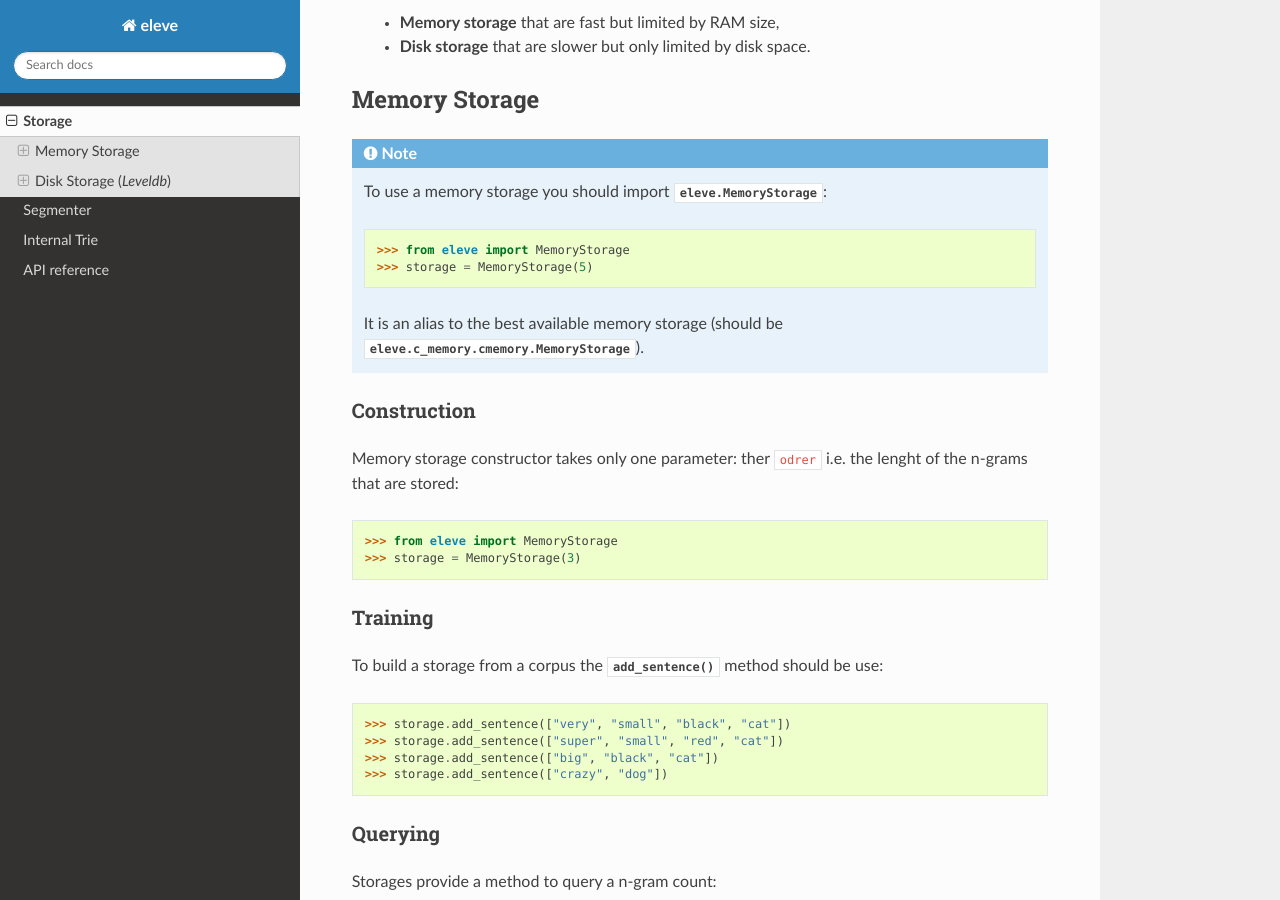
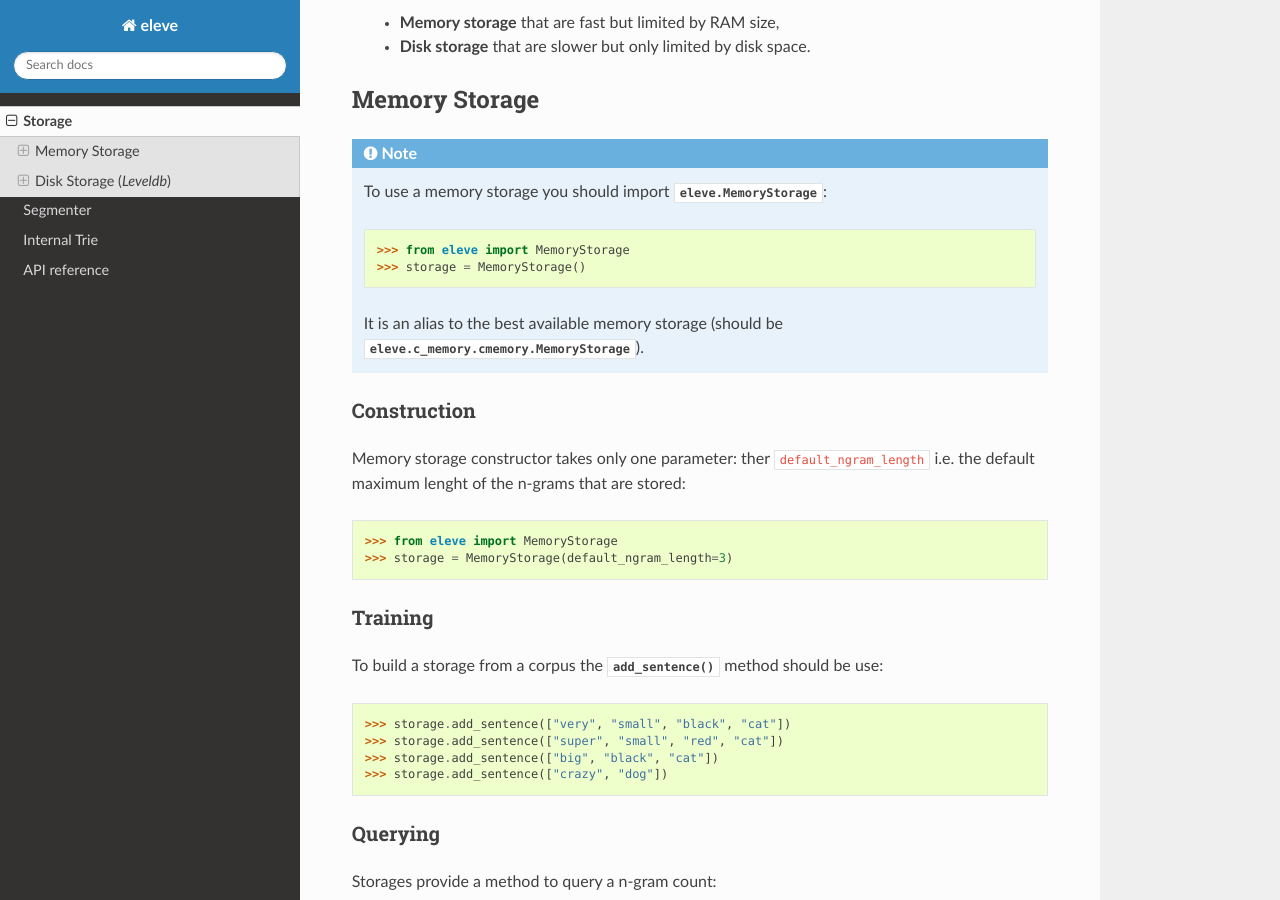
Before and after one commit to kodexlab/eleve, a Sphinx documentation site: the page built from docs/storage.rst, in a window 1280 px wide and 900 px high, scrolled down 368 px. Built offline with Sphinx 7.4.7 and the Read the Docs theme 2.0.0, drawn with Linux system fonts in a browser that asks for light colours; formulas are drawn with MathJax 3; some of the changed text lies outside the part shown.

```diff
--- a/docs/storage.rst
+++ b/docs/storage.rst
@@ -24,7 +24,7 @@ Memory Storage
 .. note::  To use a memory storage you should import :class:`eleve.MemoryStorage`::
 
     >>> from eleve import MemoryStorage
-    >>> storage = MemoryStorage(5)
+    >>> storage = MemoryStorage()
 
   It is an alias to the best available memory storage (should be :class:`eleve.c_memory.cmemory.MemoryStorage`).
 
@@ -32,11 +32,11 @@ Memory Storage
 Construction
 ------------
 
-Memory storage constructor takes only one parameter: ther ``odrer`` i.e. the
-lenght of the n-grams that are stored::
+Memory storage constructor takes only one parameter: ther ``default_ngram_length``
+i.e. the default maximum lenght of the n-grams that are stored::
 
     >>> from eleve import MemoryStorage
-    >>> storage = MemoryStorage(3)
+    >>> storage = MemoryStorage(default_ngram_length=3)
 
 Training
 --------
@@ -145,7 +146,7 @@ Disk storage constructor takes an ``odrer`` parameter as memory storage, it also
 need a path, where model data will be stored on disk::
 
     >>> from eleve import LeveldbStorage
-    >>> hdd_storage = LeveldbStorage(3, "./tmp_storage")
+    >>> hdd_storage = LeveldbStorage("./tmp_storage", default_ngram_length=3)
 
 Then everything is the same than with memory storage::
 
```
Also changed, not shown: other parts of docs/storage.rst (+17 -5 lines), README.rst (+2 -5 lines).
